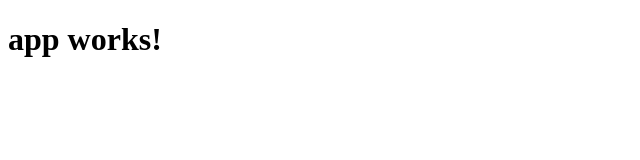
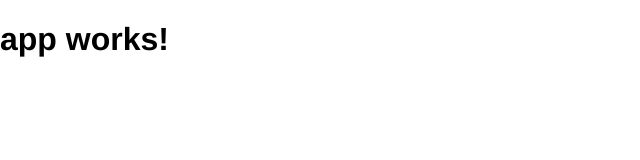
Before and after one commit to Steinmar/DiagramEditor, an Angular app: page / in a window 1280 px wide. Shown: the top 160 px of the page, without its empty margins (0-640 px from the left). Built offline with nearby package versions, Linux system fonts and the light colour scheme.

Commit message:
add first global styles

```diff
--- a/src/styles.css
+++ b/src/styles.css
@@ -1 +1,39 @@
 /* You can add global styles to this file, and also import other style files */
+html {
+  height: 100%;
+  box-sizing: border-box;
+}
+
+*,
+*:before,
+*:after {
+  box-sizing: inherit;
+}
+
+body {
+  position: relative;
+  margin: 0;
+  padding-bottom: 6rem;
+  min-height: 100%;
+  font-family: "Helvetica Neue", Arial, sans-serif;
+}
+
+.content {
+  margin: 0 auto;
+  padding-top: 64px;
+  width: 94%;
+}
+
+.app-global-footer {
+  position: absolute;
+  right: 0;
+  bottom: 0;
+  left: 0;
+  padding: 1rem;
+  background-color: #efefef;
+  text-align: center;
+}
+
+.clearfix {
+    clear: both;
+}
```
